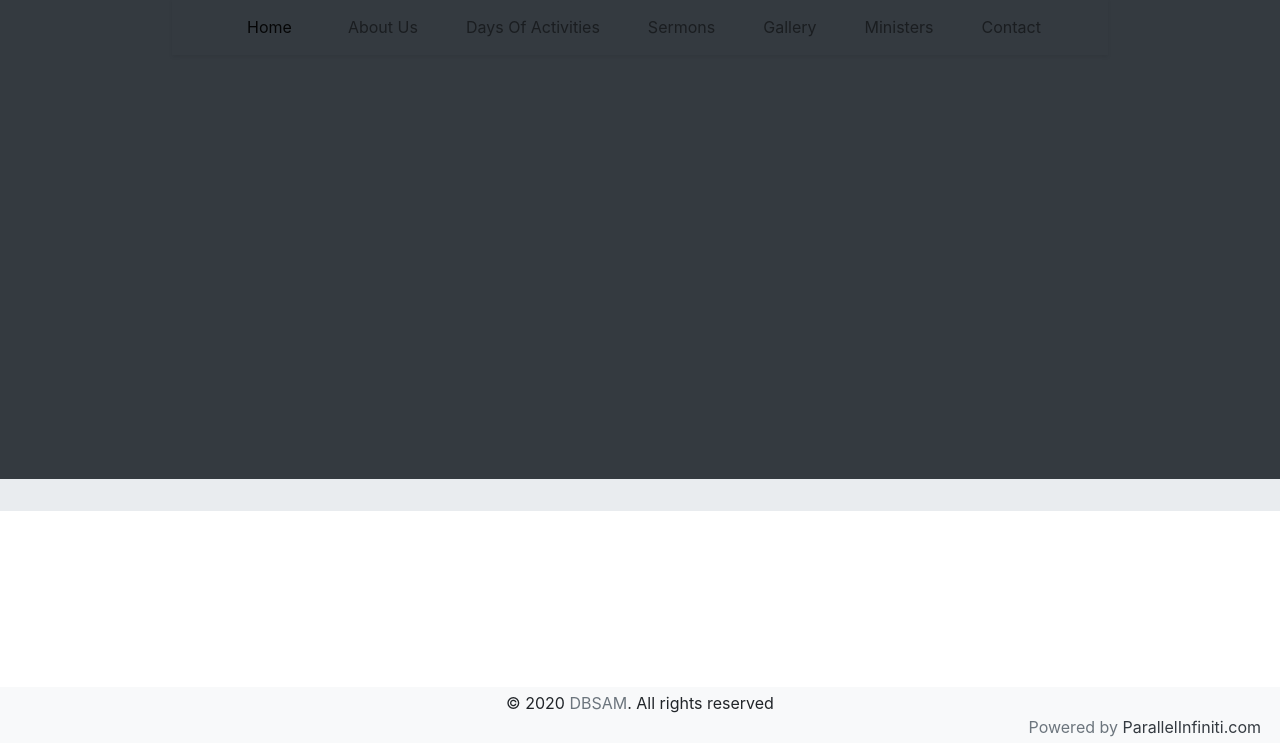
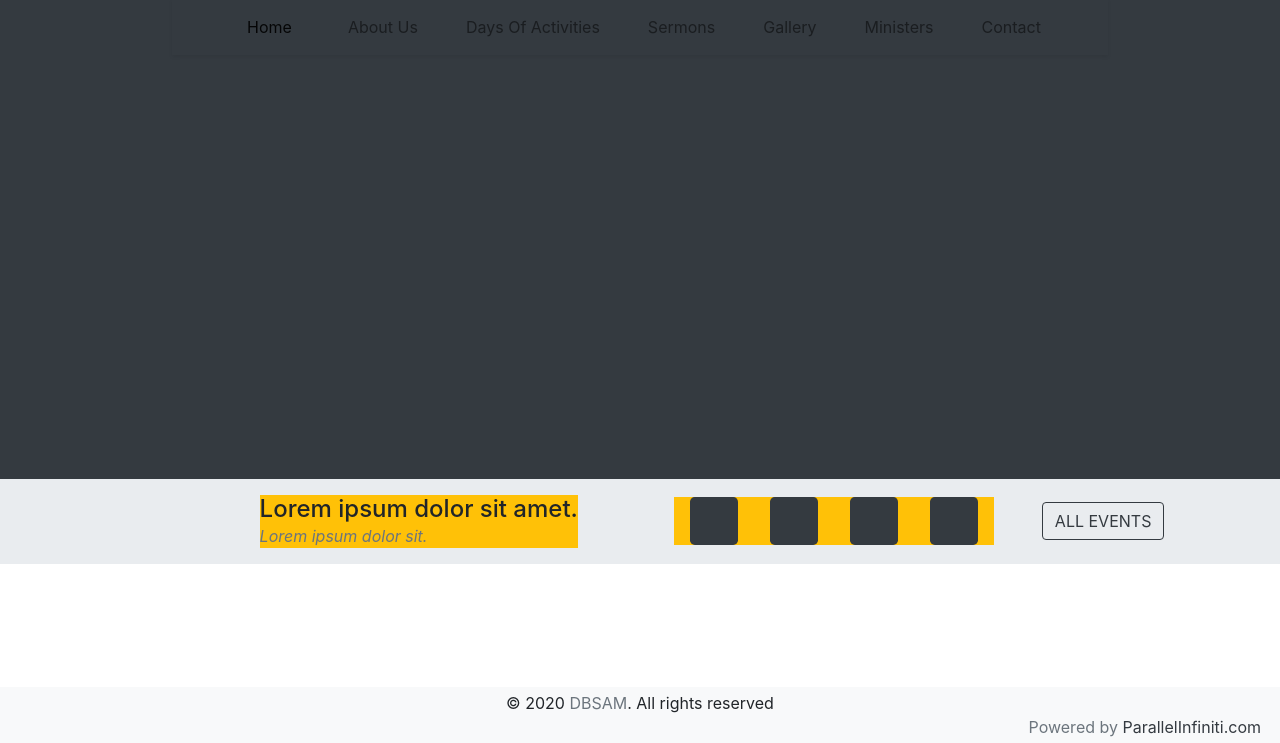
Before and after one commit to CodeTemplar99/DBM, a Django app: page / in a window 1280 px wide. Shown: the part 57-800 px from the top of the page. Run offline with Django 3.2, Linux system fonts and the light colour scheme; some libraries are stand-ins or nearby versions.

Commit message:
event tab fill

```diff
--- a/templates/home.html
+++ b/templates/home.html
@@ -1,11 +1,26 @@
 {% extends 'base.html' %}
 
 {% block content %}
-  <main class="container-fluid px-0">
-    <div class="jumbotron rounded-0 bg-dark mb-0 mx-0 video_frame"></div>
+<main class="container-fluid px-0">
+  <div class="jumbotron rounded-0 bg-dark mb-0 mx-0 video_frame"></div>
 
-    <div class="jumbotron rounded-0 mx-auto p-3">
-    <i class="fab fa-user"></i>
+  <div class="jumbotron rounded-0 mx-auto p-3 d-flex justify-content-center align-items-center">
+    <div class="d-flex justify-content-start bg-warning mx-sm-5">
+      <i class="fab fa-user"></i>
     </div>
-  </main>
+
+    <div class="bg-warning mx-sm-5">
+      <h4 class="mb-0">Lorem ipsum dolor sit amet.</h4>
+      <span class="text-muted font-italic">Lorem ipsum dolor sit.</span>
+    </div>
+
+    <div class="bg-warning mx-sm-5 d-flex justify-content-around align-items-center">
+      <div class="jumbotron mx-sm-3 m-0 p-4 bg-dark"></div>
+      <div class="jumbotron mx-sm-3 m-0 p-4 bg-dark"></div>
+      <div class="jumbotron mx-sm-3 m-0 p-4 bg-dark"></div>
+      <div class="jumbotron mx-sm-3 m-0 p-4 bg-dark"></div>
+    </div>
+    <button class="btn btn-outline-dark text-uppercase">all events</button>
+  </div>
+</main>
 {% endblock %}
```
